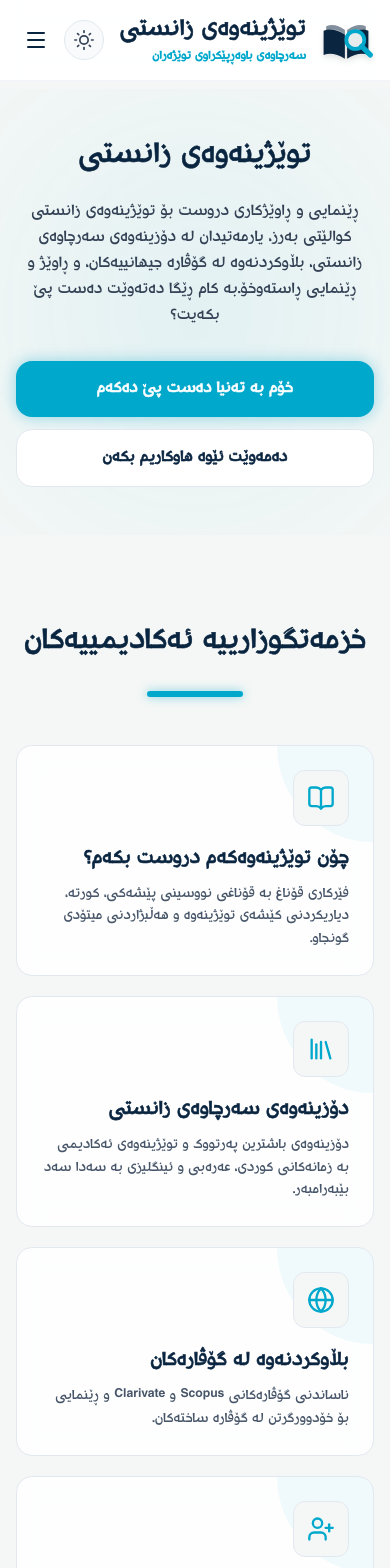
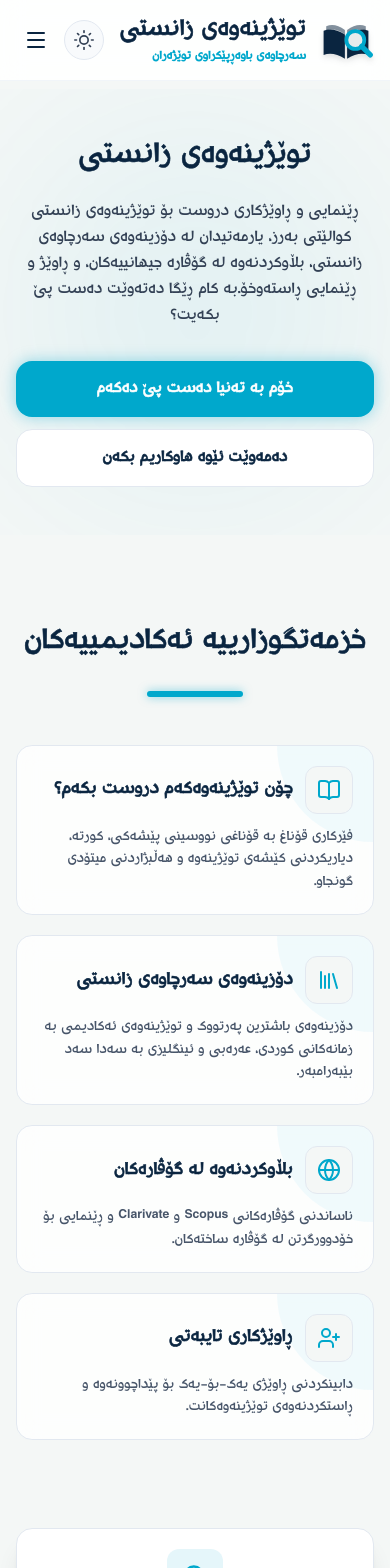
Before and after one commit to heminsherko/twezhinawa, a Next.js app: page / in a window 390 px wide. Shown: the top 1568 px of the page. Built offline with nearby package versions, Linux system fonts and the light colour scheme.

Commit message:
Refactor Academic Services card layout for mobile and add soft animations

```diff
--- a/src/components/SectionCard.tsx
+++ b/src/components/SectionCard.tsx
@@ -43,8 +43,8 @@ export default function SectionCard() {
   };
 
   const itemVariants = {
-    hidden: { opacity: 0, y: 40 },
-    visible: { opacity: 1, y: 0, transition: { duration: 0.6 } }
+    hidden: { opacity: 0, y: 20 },
+    visible: { opacity: 1, y: 0, transition: { duration: 0.4, ease: "easeOut" as const } }
   };
 
   return (
@@ -71,17 +71,23 @@ export default function SectionCard() {
               <motion.div
                 key={index}
                 variants={itemVariants}
-                className="group p-6 md:p-10 rounded-2xl md:rounded-3xl bg-white/80 dark:bg-[#0f172a]/80 backdrop-blur-md border border-slate-200 dark:border-slate-800 hover:border-[#00A8CC]/50 hover:-translate-y-3 hover:shadow-2xl hover:shadow-[#00A8CC]/20 transition-all duration-500 flex flex-col items-start relative overflow-hidden h-full cursor-pointer"
+                className="group p-5 md:p-10 rounded-2xl md:rounded-3xl bg-white/80 dark:bg-[#0f172a]/80 backdrop-blur-md border border-slate-200 dark:border-slate-800 hover:border-[#00A8CC]/50 hover:-translate-y-1 md:hover:-translate-y-3 hover:shadow-xl md:hover:shadow-2xl active:scale-[0.98] transition-all duration-300 ease-out flex flex-col items-start relative overflow-hidden h-full cursor-pointer"
               >
+                {/* Background Decoration */}
                 <div className="absolute top-0 right-0 w-24 h-24 md:w-32 md:h-32 bg-[#00A8CC]/5 dark:bg-[#00A8CC]/10 rounded-bl-full pointer-events-none transition-transform duration-500 group-hover:scale-110" />
 
-                <div className="w-14 h-14 md:w-16 md:h-16 rounded-xl md:rounded-2xl bg-[#F4F7F6] dark:bg-slate-900/50 flex items-center justify-center border border-slate-200 dark:border-slate-700 group-hover:border-[#00A8CC]/40 group-hover:bg-[#00A8CC]/10 transition-colors mb-5 md:mb-8 relative z-10">
-                  <Icon className="w-7 h-7 md:w-8 md:h-8 text-[#00A8CC]" />
+                {/* Header (Icon + Title) */}
+                <div className="flex items-center gap-3 text-right w-full relative z-10">
+                  <div className="w-12 h-12 md:w-16 md:h-16 shrink-0 rounded-xl md:rounded-2xl bg-[#F4F7F6] dark:bg-slate-900/50 flex items-center justify-center border border-slate-200 dark:border-slate-700 group-hover:border-[#00A8CC]/40 group-hover:bg-[#00A8CC]/10 transition-colors">
+                    <Icon className="w-6 h-6 md:w-8 md:h-8 text-[#00A8CC]" />
+                  </div>
+                  <h3 className="text-lg md:text-2xl font-bold text-[#0A2540] dark:text-white group-hover:text-[#00A8CC] dark:group-hover:text-[#00A8CC] transition-colors leading-tight">
+                    {card.title}
+                  </h3>
                 </div>
-                <h3 className="text-xl md:text-2xl font-bold mb-3 md:mb-4 text-[#0A2540] dark:text-white group-hover:text-[#00A8CC] dark:group-hover:text-[#00A8CC] transition-colors relative z-10 leading-tight">
-                  {card.title}
-                </h3>
-                <p className="text-sm md:text-lg text-slate-600 dark:text-slate-300 leading-relaxed md:leading-relaxed font-medium relative z-10">
+
+                {/* Description */}
+                <p className="w-full mt-3 md:mt-5 text-sm md:text-lg text-slate-600 dark:text-slate-300 leading-relaxed md:leading-relaxed text-right relative z-10 font-medium">
                   {card.description}
                 </p>
               </motion.div>
```
